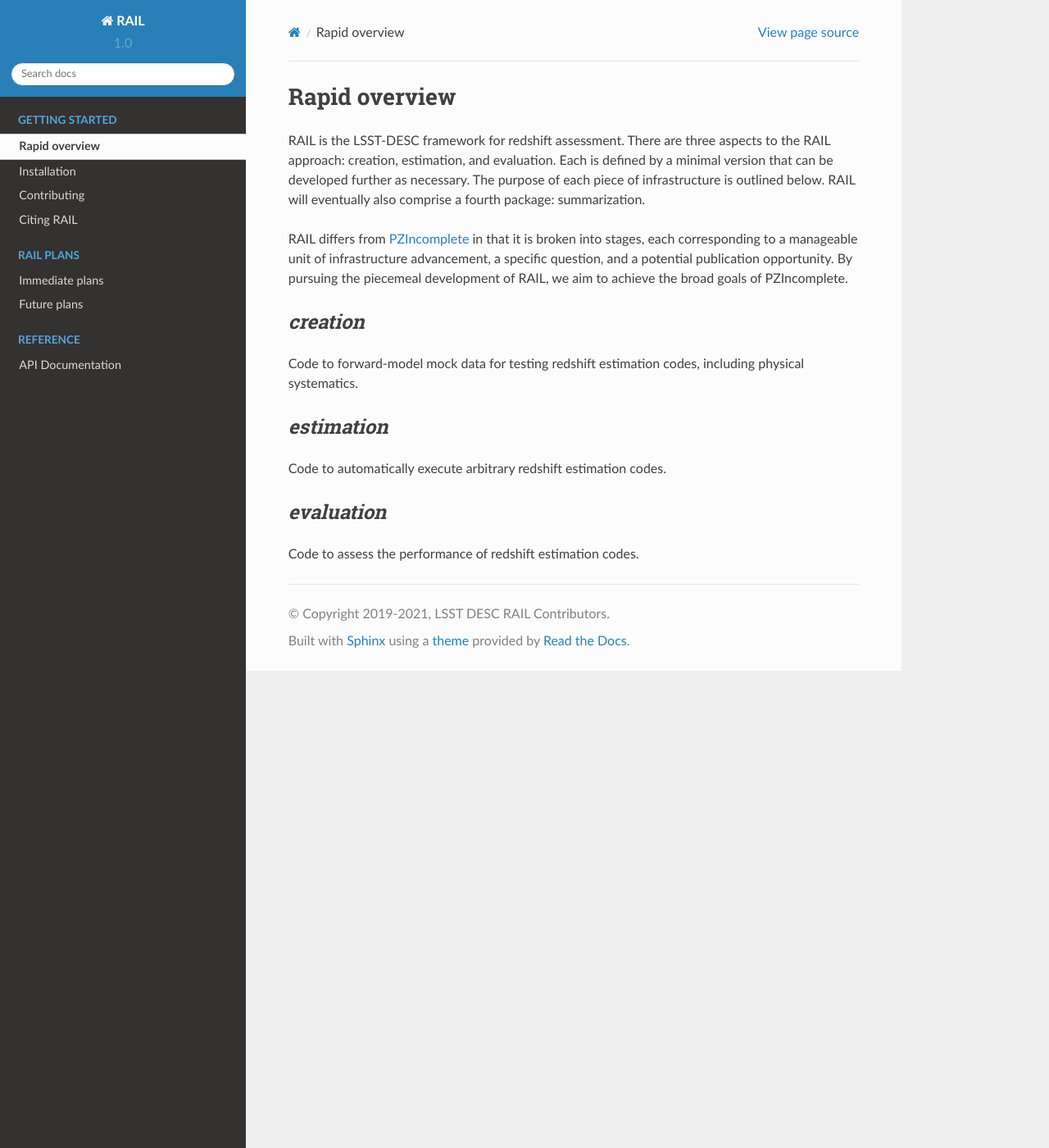
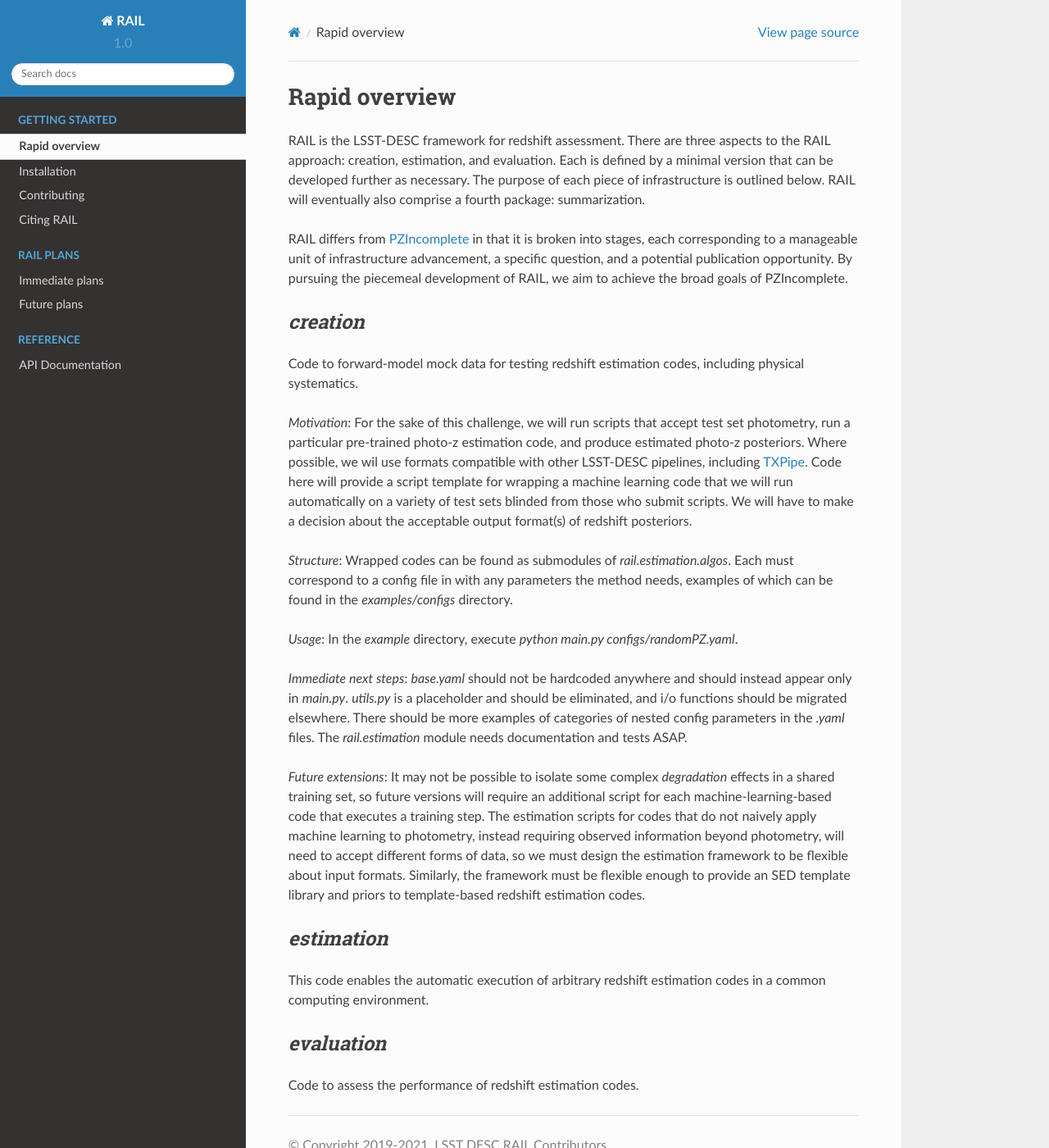
Before and after one commit to LSSTDESC/rail_attic, a Sphinx documentation site: the page built from docs/source/overview.rst, in a window 1280 px wide and 1400 px high. Shown: the whole window at 82% size. Built offline with Sphinx 7.4.7 and the Read the Docs theme 2.0.0, drawn with Linux system fonts in a browser that asks for light colours.

Commit message:
modify overview

```diff
--- a/docs/source/overview.rst
+++ b/docs/source/overview.rst
@@ -17,10 +17,31 @@ By pursuing the piecemeal development of RAIL, we aim to achieve the broad goals
 
 Code to forward-model mock data for testing redshift estimation codes, including physical systematics.
 
+`Motivation`: For the sake of this challenge, we will run scripts that accept test set photometry, run a particular pre-trained photo-z estimation code, and produce estimated photo-z posteriors.
+Where possible, we wil use formats compatible with other LSST-DESC pipelines, including `TXPipe <https://github.com/LSSTDESC/TXPipe/>`_.
+Code here will provide a script template for wrapping a machine learning code that we will run automatically on a variety of test sets blinded from those who submit scripts.
+We will have to make a decision about the acceptable output format(s) of redshift posteriors.
+
+`Structure`: Wrapped codes can be found as submodules of `rail.estimation.algos`.
+Each must correspond to a config file in with any parameters the method needs, examples of which can be found in the `examples/configs` directory.
+
+`Usage`: In the `example` directory, execute `python main.py configs/randomPZ.yaml`.
+
+`Immediate next steps`: `base.yaml` should not be hardcoded anywhere and should instead appear only in `main.py`.
+`utils.py` is a placeholder and should be eliminated, and i/o functions should be migrated elsewhere.
+There should be more examples of categories of nested config parameters in the `.yaml` files.
+The `rail.estimation` module needs documentation and tests ASAP.
+
+`Future extensions`: It may not be possible to isolate some complex `degradation` effects in a shared training set,
+so future versions will require an additional script for each machine-learning-based code that executes a training step.
+The estimation scripts for codes that do not naively apply machine learning to photometry, instead requiring observed information beyond photometry,
+will need to accept different forms of data, so we must design the estimation framework to be flexible about input formats.
+Similarly, the framework must be flexible enough to provide an SED template library and priors to template-based redshift estimation codes.
+
 `estimation`
 ============
 
-Code to automatically execute arbitrary redshift estimation codes.
+This code enables the automatic execution of arbitrary redshift estimation codes in a common computing environment.
 
 `evaluation`
 ============
```
